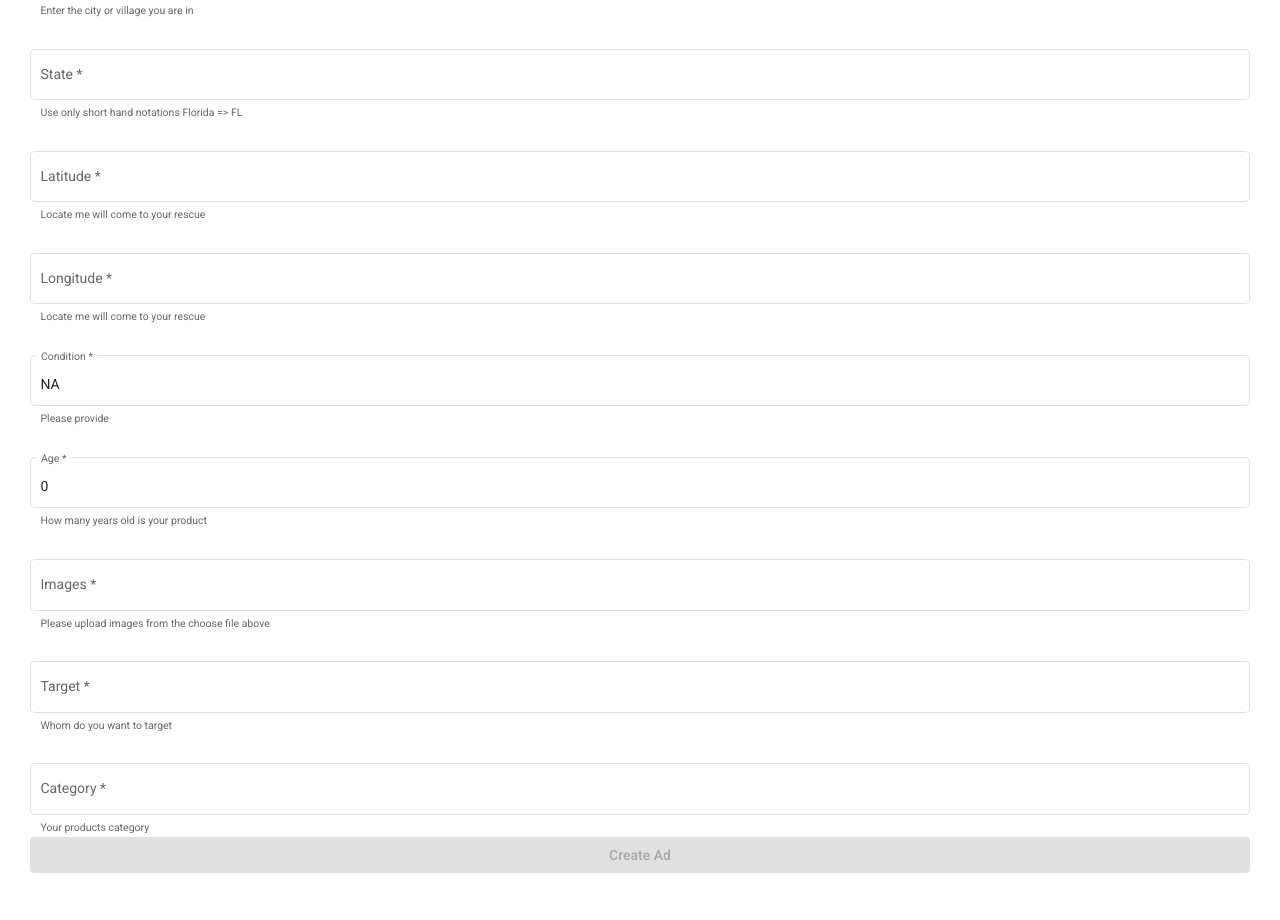
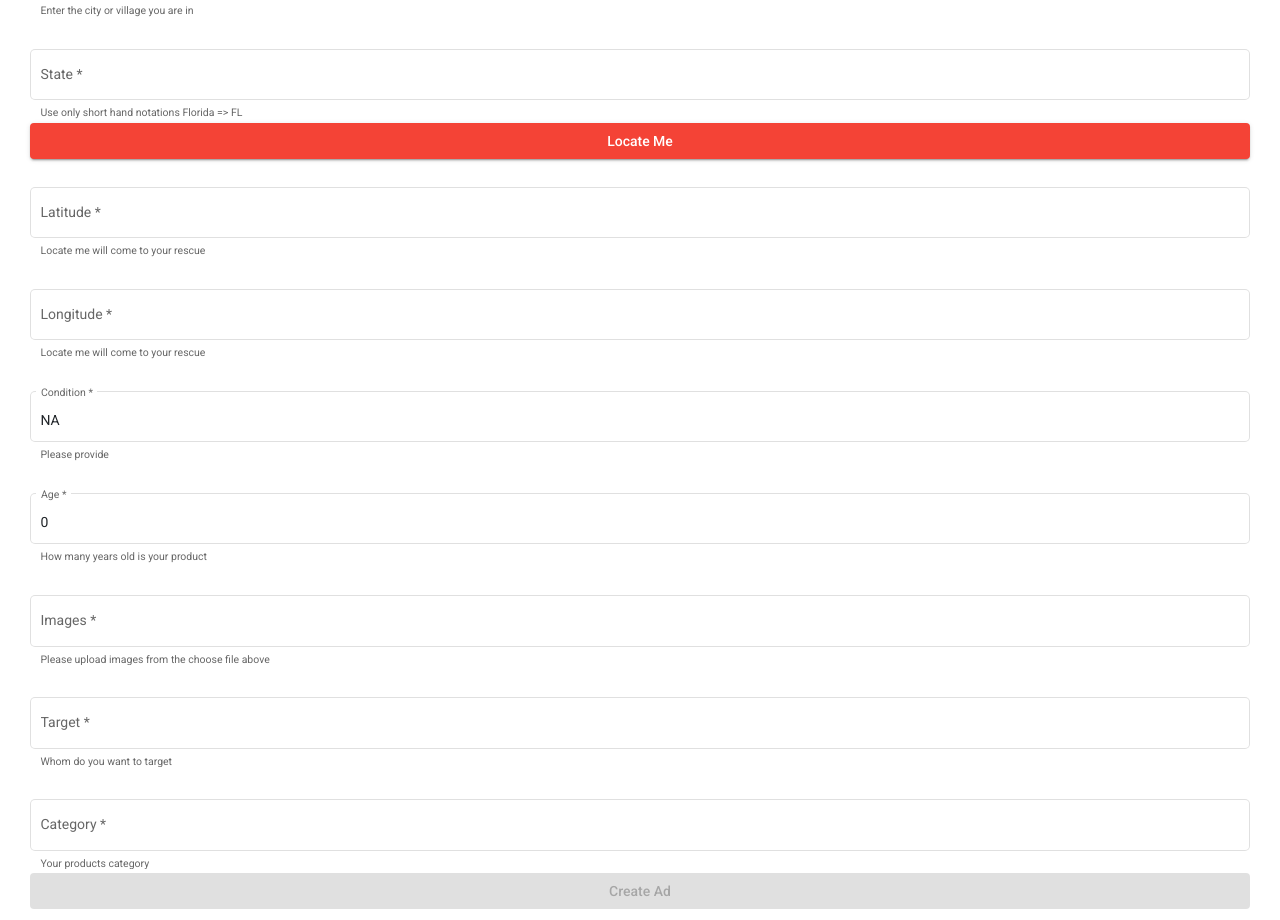
Before and after one commit to bhanupalagati/GatorMart, an Angular app in the folder frontend/: page /create in a window 1280 px wide. Shown: the part 874-1794 px from the top of the page. Built offline with nearby package versions, Linux system fonts and the light colour scheme.

Commit message:
geolocation services

```diff
--- a/frontend/src/app/ad-form/ad-form.component.html
+++ b/frontend/src/app/ad-form/ad-form.component.html
@@ -51,15 +51,16 @@
             <input matInput placeholder="FL" formControlName="state">
             <mat-hint>Use only short hand notations Florida => FL</mat-hint>
         </mat-form-field>
+        <button mat-raised-button color="warn" (click)="locateme()">Locate Me</button>
         <mat-form-field appearance="outline" class="ad_form_container__flex__input">
             <mat-label>Latitude</mat-label>
-            <input matInput placeholder="12.1001" formControlName="location_lat">
+            <input matInput placeholder="12.1001" [(ngModel)] = lati formControlName="location_lat">
             <mat-hint>Locate me will come to your rescue</mat-hint>
         </mat-form-field>
         <mat-form-field appearance="outline" class="ad_form_container__flex__input">
             <mat-label>Longitude</mat-label>
-            <input matInput placeholder="17.119" formControlName="location_long">
-            <mat-hint>Locate me will come to your rescue</mat-hint>
+            <input matInput placeholder="17.119" [(ngModel)] = longi formControlName="location_long">
+            <mat-hint>Locate me will come to your rescue </mat-hint>
         </mat-form-field>
         <mat-form-field appearance="outline" class="ad_form_container__flex__input">
             <mat-label>Condition</mat-label>
--- a/frontend/src/app/ad-form/ad-form.component.ts
+++ b/frontend/src/app/ad-form/ad-form.component.ts
@@ -9,6 +9,8 @@ import { ProductsService } from '../services/products.service';
 })
 export class AdFormComponent implements OnInit {
   formData = new FormData();
+  lati: number;
+  longi: number;
   createForm: FormGroup = new FormGroup({
     title: new FormControl("", [Validators.required]),
     secondary_title: new FormControl("", [Validators.required]),
@@ -37,6 +39,16 @@ export class AdFormComponent implements OnInit {
     });
   }
 
+  locateme() {
+    navigator.geolocation.getCurrentPosition((position) => {
+      console.log('Geolocation test in progress')
+      this.lati = position.coords.latitude;
+      this.longi = position.coords.longitude;
+      console.log(this.lati, ' and ', this.longi)
+
+    })
+  }
+
   onFileSelected(event, update) {
     this.formData = new FormData();
     if (event) {
```
